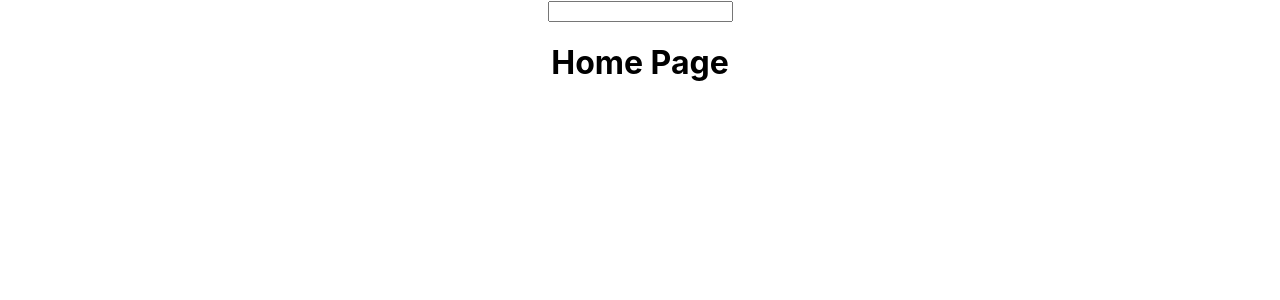
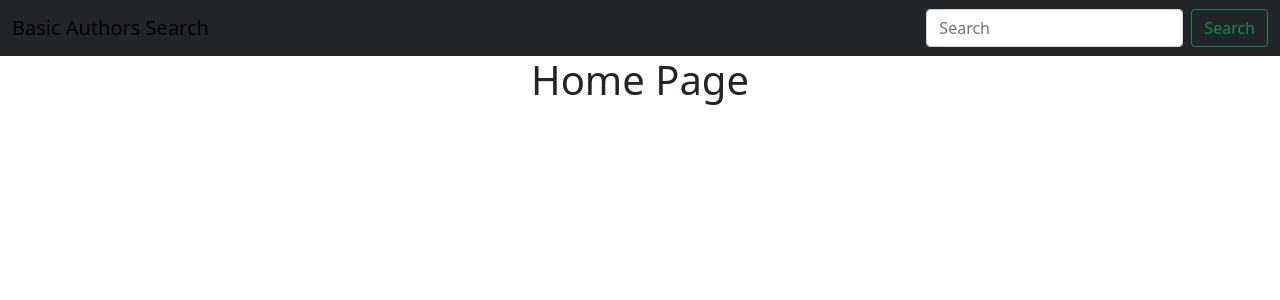
Before and after one commit to acuencadev/basic-authors-search, a React (Create React App) app: page / in a window 1280 px wide. Shown: the top 300 px of the page. Built offline with nearby package versions, Linux system fonts and the light colour scheme.

Commit message:
feat: Add react-bootstrap

```diff
--- a/package.json
+++ b/package.json
@@ -6,7 +6,9 @@
     "@testing-library/jest-dom": "^5.16.2",
     "@testing-library/react": "^12.1.4",
     "@testing-library/user-event": "^13.5.0",
+    "bootstrap": "^5.1.3",
     "react": "^17.0.2",
+    "react-bootstrap": "^2.2.1",
     "react-dom": "^17.0.2",
     "react-router-dom": "^6.2.2",
     "react-scripts": "5.0.0",
--- a/src/App.js
+++ b/src/App.js
@@ -5,6 +5,8 @@ import {AuthorPage} from "./pages/AuthorPage";
 import {BookPage} from "./pages/BookPage";
 import {SearchBarComponent} from "./components/SearchBarComponent";
 import {SearchPage} from "./pages/SearchPage";
+
+import 'bootstrap/dist/css/bootstrap.min.css';
 
 
 function App() {
--- a/src/components/AuthorListItemComponent.js
+++ b/src/components/AuthorListItemComponent.js
@@ -1,5 +1,6 @@
 import React from 'react';
 import { Link } from "react-router-dom";
+import {ListGroupItem} from "react-bootstrap";
 
 
 export const AuthorListItemComponent = ({author}) => {
@@ -7,8 +8,7 @@ export const AuthorListItemComponent = ({author}) => {
 
     return (
         <div className="AuthorListItemComponent">
-            <Link to={authorRoute}>{author.name} ({author.work_count})</Link><br/>
-            <i>{author.birth_date}</i>
+            <ListGroupItem><Link to={authorRoute}>{author.name} ({author.work_count})</Link></ListGroupItem>
         </div>
     );
 }
--- a/src/components/LoadingComponent.js
+++ b/src/components/LoadingComponent.js
@@ -1,11 +1,14 @@
 import React from 'react';
+import {Spinner} from "react-bootstrap";
 
 
 export const LoadingComponent = () => {
 
     return (
         <div className="LoadingComponent">
-            Loading...
+            <Spinner animation="border" role="status">
+                <span className="visually-hidden">Loading...</span>
+            </Spinner>
         </div>
     );
 }
--- a/src/components/SearchBarComponent.js
+++ b/src/components/SearchBarComponent.js
@@ -1,5 +1,6 @@
 import React, {useState} from 'react';
 import {useNavigate} from "react-router-dom";
+import {Button, Container, Form, FormControl, Nav, Navbar} from "react-bootstrap";
 
 
 export const SearchBarComponent = () => {
@@ -12,13 +13,39 @@ export const SearchBarComponent = () => {
 
     const handleKeyDown = (evt) => {
         if (evt.key === "Enter") {
-            navigate(`/search/${query}`)
+            performSearch();
         }
     };
 
+    const performSearch = () => {
+        if (query.trim() !== "") {
+            navigate(`/search/${query}`);
+        }
+    }
+
     return (
-        <div className="SearchBarComponent">
-            <input type="text" name="author" onKeyDown={handleKeyDown} onChange={handleChange} />
-        </div>
+        <Navbar bg="dark" expand="lg">
+            <Container fluid>
+                <Navbar.Brand href="/">Basic Authors Search</Navbar.Brand>
+                <Navbar.Toggle aria-controls="navbarScroll" />
+                <Navbar.Collapse id="navbarScroll">
+                    <Nav
+                        className="me-auto my-2 my-lg-0"
+                        style={{ maxHeight: '100px' }} />
+
+                    <Form className="d-flex">
+                        <FormControl
+                            type="search"
+                            placeholder="Search"
+                            className="me-2"
+                            aria-label="Search"
+                            onChange={handleChange}
+                            onKeyDown={handleKeyDown}
+                        />
+                        <Button variant="outline-success" onClick={performSearch}>Search</Button>
+                    </Form>
+                </Navbar.Collapse>
+            </Container>
+        </Navbar>
     );
 }
--- a/src/components/WorkItemComponent.js
+++ b/src/components/WorkItemComponent.js
@@ -1,5 +1,6 @@
 import React from 'react';
 import {Link} from "react-router-dom";
+import {ListGroupItem} from "react-bootstrap";
 
 
 export const WorkItemComponent = ({work}) => {
@@ -8,7 +9,7 @@ export const WorkItemComponent = ({work}) => {
 
     return (
         <div className="WorkItemComponent">
-            <Link to={bookRoute}>{work.title}</Link>
+            <ListGroupItem><Link to={bookRoute}>{work.title}</Link></ListGroupItem>
         </div>
     );
 }
--- a/src/components/WorkListsComponent.js
+++ b/src/components/WorkListsComponent.js
@@ -1,13 +1,14 @@
 import React, {useEffect, useState} from 'react';
 import {WorkItemComponent} from "./WorkItemComponent";
 import {LoadingComponent} from "./LoadingComponent";
+import {ListGroup} from "react-bootstrap";
 
 
 export const WorkListsComponent = ({ authorKey }) => {
 
     const [loading, setLoading] = useState(true);
 
-    const [works, setWorks] = useState();
+    const [works, setWorks] = useState([]);
 
     useEffect(
         () => {
@@ -37,12 +38,16 @@ export const WorkListsComponent = ({ authorKey }) => {
             <LoadingComponent />
         )
     } else {
+        if (works && works.length > 0) {
             return (
                 <div className="WorkListsComponent">
                     Works for {authorKey} go here...
 
+                    <ListGroup>
                         {works.map(work => <WorkItemComponent key={work.key} work={work} />)}
+                    </ListGroup>
                 </div>
             );
         }
     }
+}
--- a/src/pages/AuthorPage.js
+++ b/src/pages/AuthorPage.js
@@ -1,16 +1,20 @@
 import React, {useEffect, useState} from 'react';
 import {useParams} from "react-router-dom";
 import {WorkListsComponent} from "../components/WorkListsComponent";
+import {LoadingComponent} from "../components/LoadingComponent";
 
 
 export const AuthorPage = () => {
 
     const { authorKey } = useParams();
     const [author, setAuthor] = useState();
+    const [loading, setLoading] = useState(true);
 
     useEffect(
         () => {
             const fetchAuthorData = async () => {
+                setLoading(true);
+
                 if (authorKey !== "") {
                     const response = await fetch(`https://openlibrary.org/authors/${authorKey}.json`);
                     const data = await response.json();
@@ -19,6 +23,8 @@ export const AuthorPage = () => {
 
                     setAuthor(data);
                 }
+
+                setLoading(false);
             };
 
             fetchAuthorData();
@@ -26,11 +32,15 @@ export const AuthorPage = () => {
         []
     );
 
+    if (loading) {
+        return (
+            <LoadingComponent />
+        )
+    } else {
         if (author) {
             return (
                 <div className="AuthorPage">
-                <h1>Author Page #{authorKey}</h1>
-                <p>{author.name}</p>
+                    <h1>{author.name}</h1>
                     <p>{author.bio}</p>
 
                     <WorkListsComponent authorKey={authorKey} />
@@ -42,3 +52,4 @@ export const AuthorPage = () => {
             );
         }
     }
+}
--- a/src/pages/SearchPage.js
+++ b/src/pages/SearchPage.js
@@ -1,15 +1,20 @@
 import React, {useEffect, useState} from 'react';
 import {AuthorListItemComponent} from "../components/AuthorListItemComponent";
 import {useParams} from "react-router-dom";
+import {ListGroup} from "react-bootstrap";
+import {LoadingComponent} from "../components/LoadingComponent";
 
 
 export const SearchPage = () => {
     const { query } = useParams();
     const [results, setResults] = useState([]);
+    const [loading, setLoading] = useState(true);
 
     useEffect(
         () => {
             const searchAuthors = async () => {
+                setLoading(true);
+
                 console.log(query);
 
                 if (query !== "") {
@@ -20,6 +25,8 @@ export const SearchPage = () => {
 
                     setResults(data.docs);
                 }
+
+                setLoading(false);
             };
 
             searchAuthors();
@@ -27,15 +34,23 @@ export const SearchPage = () => {
         []
     );
 
+    if (loading) {
+        return (
+            <LoadingComponent />
+        )
+    } else {
         if (results && results.length > 0) {
             return (
                 <div className="SearchPage">
-                <h1>Home Page</h1>
+                    <ListGroup>
+                        {results.map(author => <AuthorListItemComponent key={author.key} author={author}/>)}
+                    </ListGroup>
 
-                {results.map(author => <AuthorListItemComponent key={author.key} author={author} />) }
+                    <p>Found {results.length} authors...</p>
                 </div>
             );
         } else {
             return <p>No records found</p>
         }
     }
+}
```
Also changed, not shown: 1 other file (tests, documents, lock files or other folders). Lines whose indentation alone changed are shown as unchanged.
